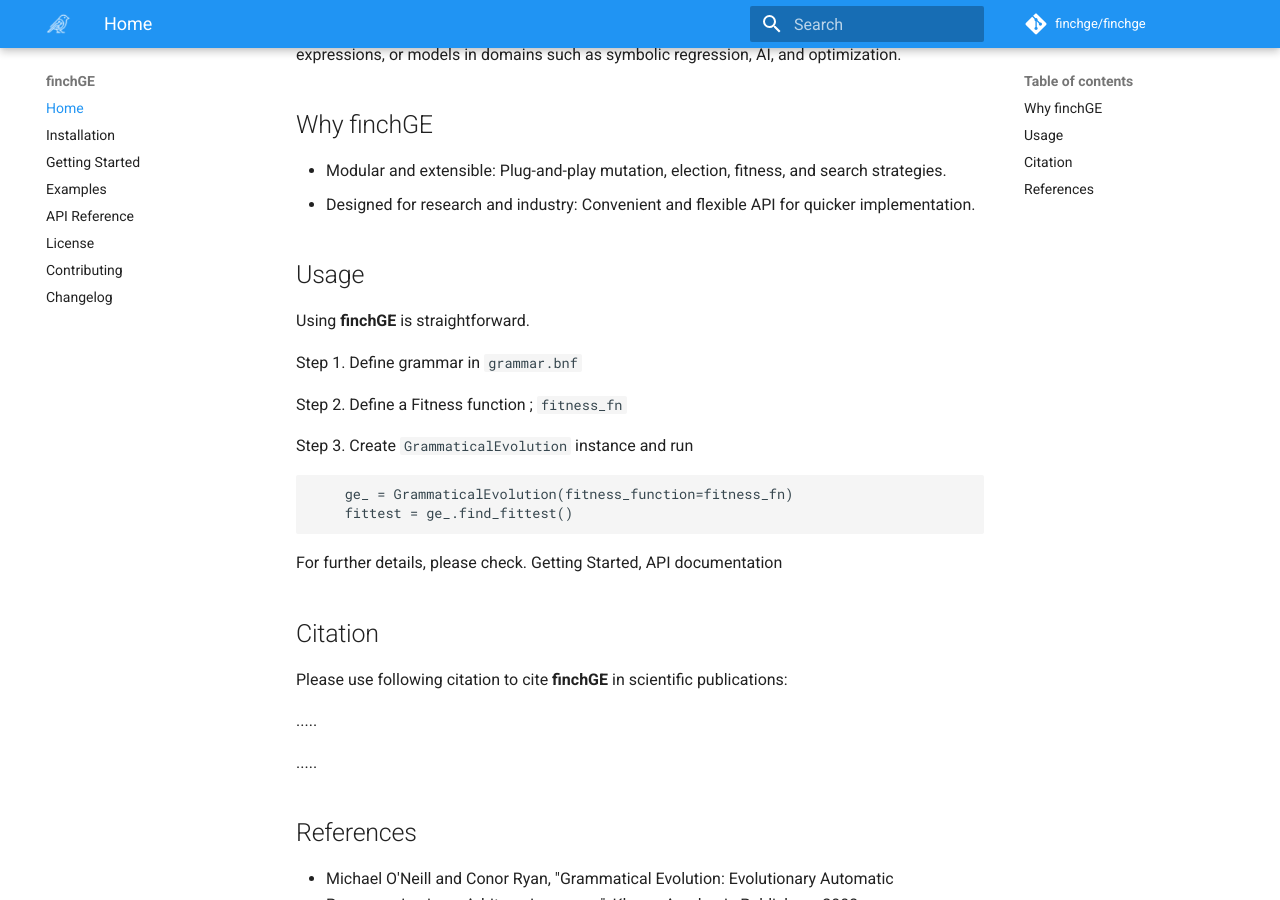
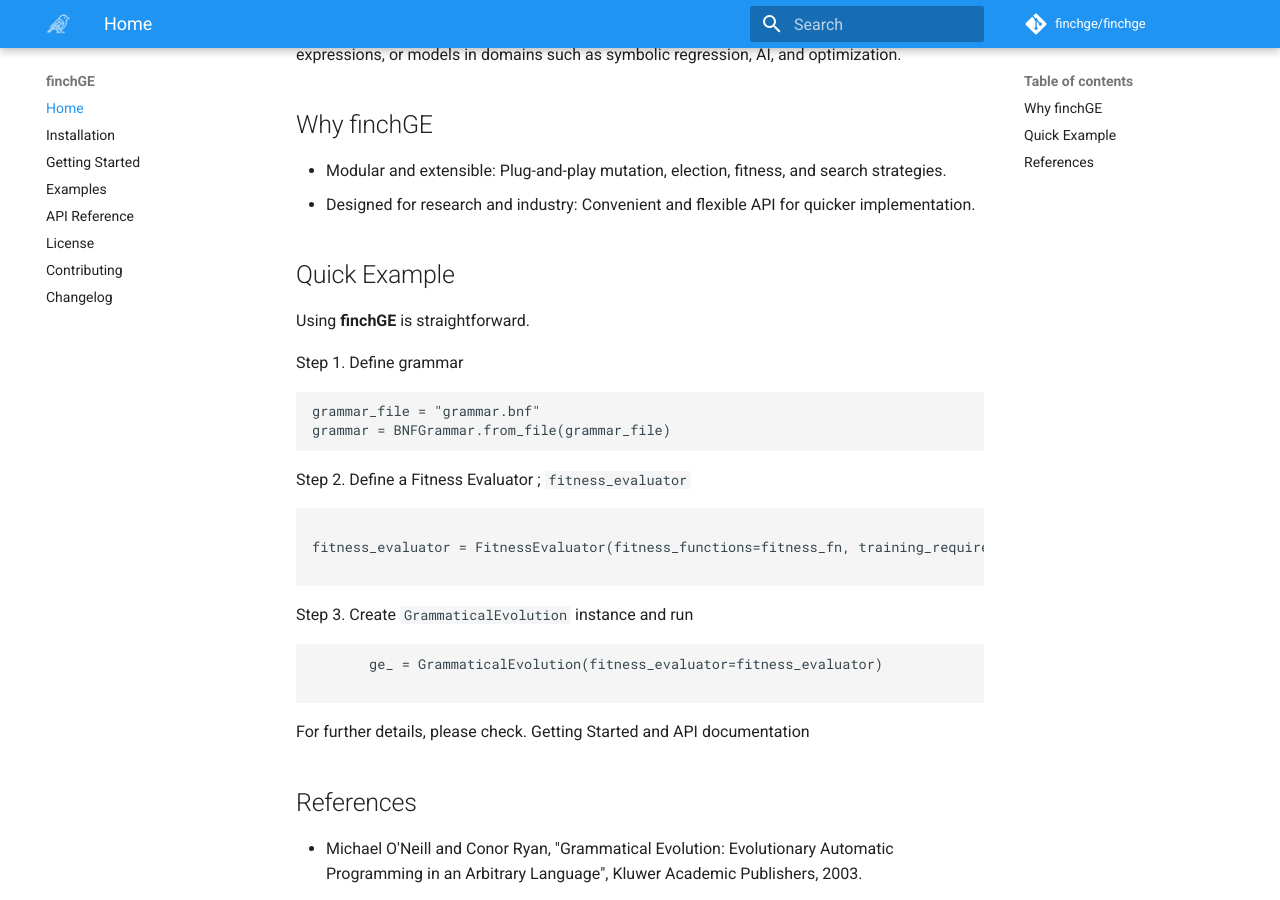
Before and after one commit to finchGE/finchge, an MkDocs documentation site: the page built from docs/index.md, in a window 1280 px wide and 900 px high, scrolled down 466 px. Built offline with MkDocs 1.6.1 and Material for MkDocs 9.7.7, drawn with Linux system fonts in a browser that asks for light colours; comment, search, counter and statistics services are not loaded; the version menu is left out.

Commit message:
documentation updated

````diff
--- a/docs/index.md
+++ b/docs/index.md
@@ -15,30 +15,34 @@ A modern, flexible, and powerful Python framework for Grammatical Evolution.
 - Modular and extensible: Plug-and-play mutation,  election, fitness, and search strategies.
 - Designed for research and industry: Convenient and flexible API for quicker implementation.
 
-## Usage
+## Quick Example
 
 Using **finchGE** is straightforward.
 
-Step 1. Define grammar in `grammar.bnf`
+Step 1. Define grammar
 
-Step 2. Define a Fitness function ; `fitness_fn`
+```python
+grammar_file = "grammar.bnf"
+grammar = BNFGrammar.from_file(grammar_file)
+```
+
+Step 2. Define a Fitness Evaluator ; `fitness_evaluator`
+
+```python
+
+fitness_evaluator = FitnessEvaluator(fitness_functions=fitness_fn, training_required=False)
+
+```
 
 Step 3. Create `GrammaticalEvolution` instance and run
 
 ```python
-    ge_ = GrammaticalEvolution(fitness_function=fitness_fn)
-    fittest = ge_.find_fittest()
+       ge_ = GrammaticalEvolution(fitness_evaluator=fitness_evaluator)
+
 ```
 
-For further details, please check. Getting Started, API documentation
+For further details, please check. Getting Started and API documentation
 
-##  Citation
-
-Please use following citation to cite **finchGE** in scientific publications:
-
-.....
-
-.....
 
 
 
--- a/mkdocs.yml
+++ b/mkdocs.yml
@@ -23,7 +23,7 @@ nav:
 plugins:
   - search
   - mkdocstrings:
-      handler:
+      handlers:
         python:
           options:
             docstring_style: google  # or numpy
````
Also changed, not shown: docs/api.md (+2 -7 lines), docs/examples.md (added), 3 other files.
